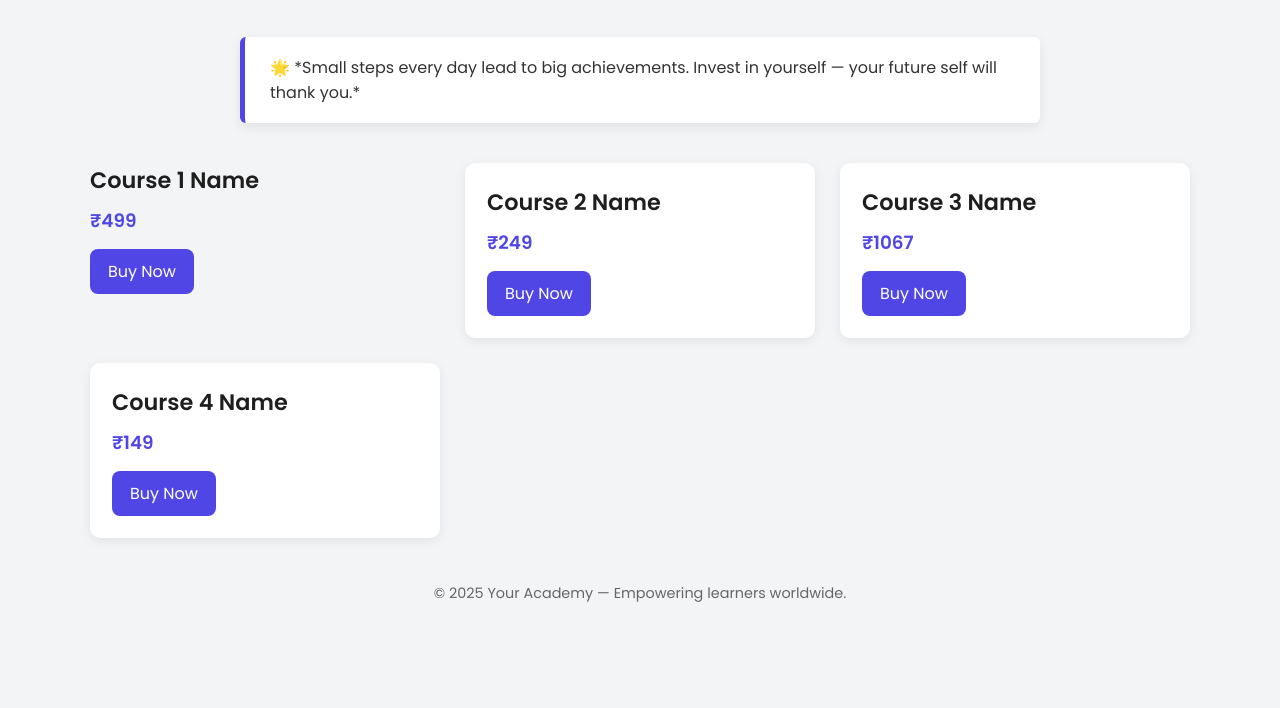
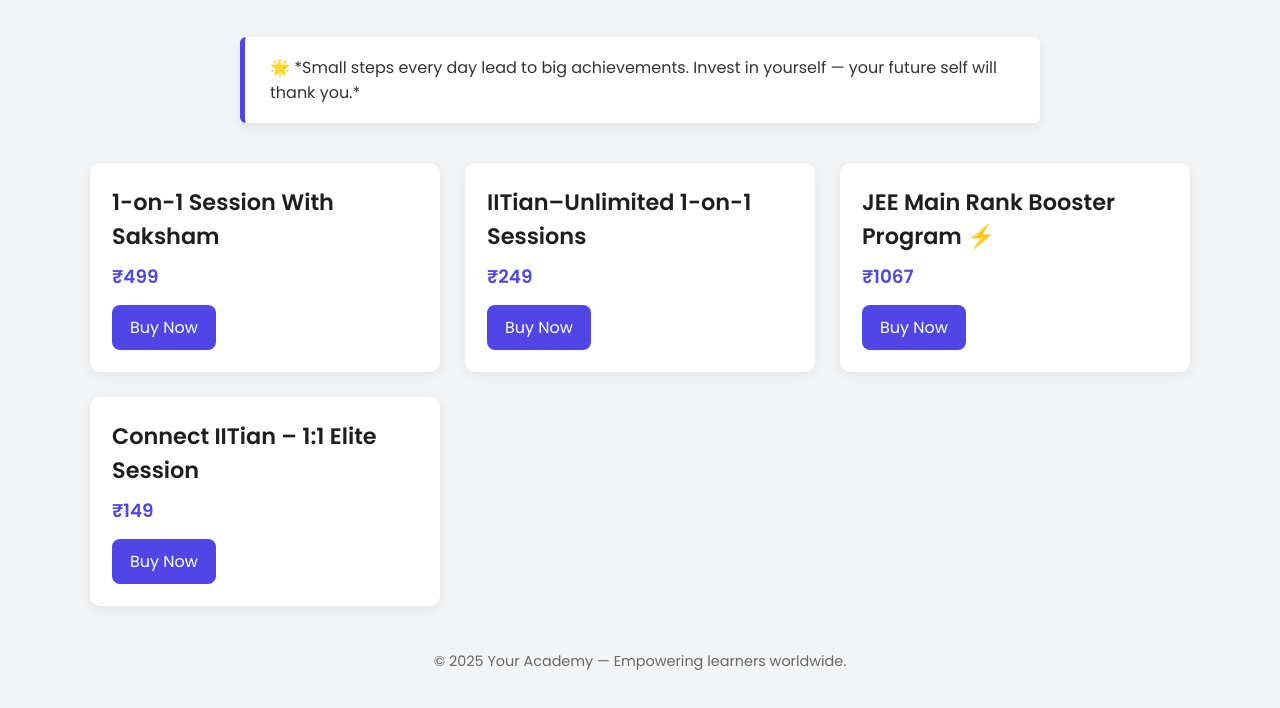
Before and after one commit to MokshJindal/Avittam, a plain HTML site: page index.html in a window 1280 px wide. Shown: the part 172-880 px from the top of the page. Before the commit the page ends 816 px from the top, so only its background shows below. Drawn offline with Linux system fonts and the light colour scheme.

Commit message:
Update index.html

```diff
--- a/index.html
+++ b/index.html
@@ -143,29 +143,29 @@
         <div class="course-grid">
 
             <!-- COURSE 1 -->
-            <div class="1-on-1 Session With Saksham">
-                <h2 class="course-title">Course 1 Name</h2>
+            <div class="course-card">
+                <h2 class="course-title">1-on-1 Session With Saksham</h2>
                 <p class="price">₹499</p>
                 <a href="https://pages.razorpay.com/talk-to-saksham" class="buy-btn" target="_blank">Buy Now</a>
             </div>
 
             <!-- COURSE 2 -->
             <div class="course-card">
-                <h2 class="course-title">Course 2 Name</h2>
+                <h2 class="course-title">IITian–Unlimited 1-on-1 Sessions</h2>
                 <p class="price">₹249</p>
                 <a href="https://pages.razorpay.com/unlimited-time" class="buy-btn" target="_blank">Buy Now</a>
             </div>
 
             <!-- COURSE 3 -->
             <div class="course-card">
-                <h2 class="course-title">Course 3 Name</h2>
+                <h2 class="course-title">JEE Main Rank Booster Program ⚡</h2>
                 <p class="price">₹1067</p>
                 <a href="https://pages.razorpay.com/rank-booster" class="buy-btn" target="_blank">Buy Now</a>
             </div>
 
             <!-- COURSE 4 -->
             <div class="course-card">
-                <h2 class="course-title">Course 4 Name</h2>
+                <h2 class="course-title">Connect IITian – 1:1 Elite Session</h2>
                 <p class="price">₹149</p>
                 <a href="https://pages.razorpay.com/jee-clarity-session" class="buy-btn" target="_blank">Buy Now</a>
             </div>
```
